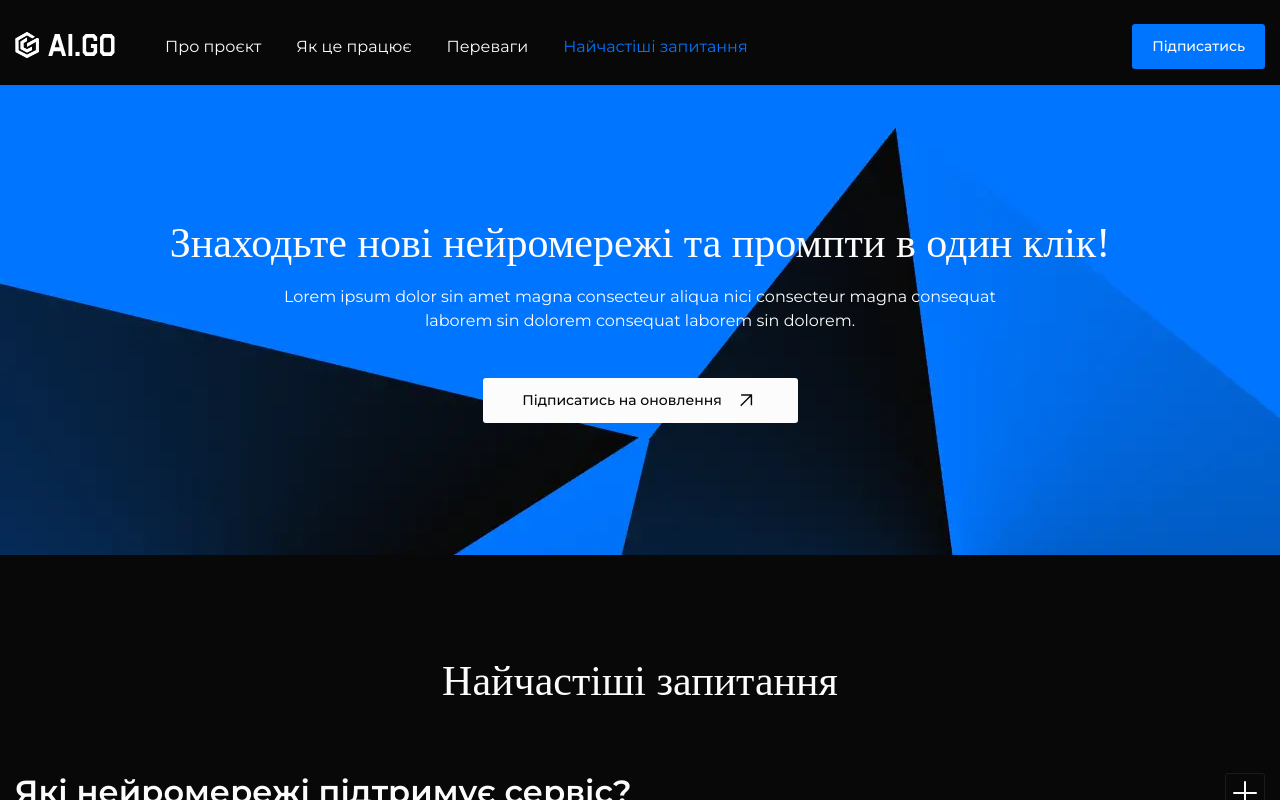
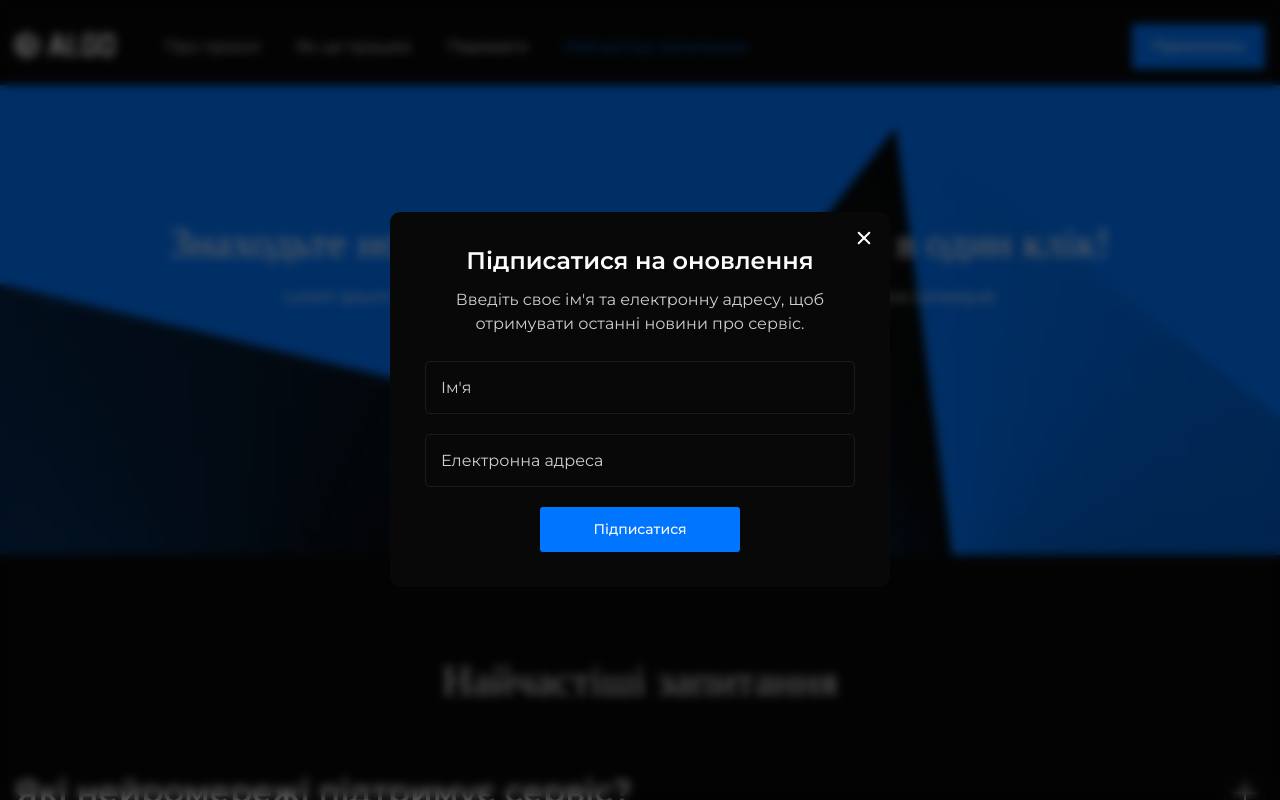
Before and after one commit to KostyaDemchenko/ai_go_lending, a Next.js app: page / in a window 1280 px wide. Both pictures are taken after a click on the button "Підписатись на оновлення". Shown: the part 4091-4891 px from the top of the page. Built offline with nearby package versions, Linux system fonts and the light colour scheme; no server answers; a web font is replaced by a local one.

Commit message:
--added: Added feead back modal

```diff
--- a/package.json
+++ b/package.json
@@ -9,10 +9,13 @@
     "lint": "next lint"
   },
   "dependencies": {
+    "@hookform/resolvers": "^4.0.0",
     "next": "15.1.6",
     "react": "^19.0.0",
     "react-dom": "^19.0.0",
-    "sass": "^1.84.0"
+    "react-hook-form": "^7.54.2",
+    "sass": "^1.84.0",
+    "zod": "^3.24.2"
   },
   "devDependencies": {
     "@types/node": "^20",
--- a/src/app/global.scss
+++ b/src/app/global.scss
@@ -2,7 +2,7 @@
 
 // SCROLLBAR
 ::-webkit-scrollbar {
-  width: 8px;
+  width: 4px;
 }
 
 ::-webkit-scrollbar-track {
--- /dev/null
+++ b/src/components/FeedbackForm/index.tsx
@@ -0,0 +1,109 @@
+import React, { useEffect, useState } from "react";
+import ReactDOM from "react-dom";
+import { useForm } from "react-hook-form";
+import { z } from "zod";
+import { zodResolver } from "@hookform/resolvers/zod";
+
+import Button from "@/src/components/Button";
+
+import "./style.scss";
+
+// Схема валидации с помощью Zod
+const feedbackSchema = z.object({
+  name: z.string().min(2, "Ім'я повинно містити принаймні 2 символи"),
+  email: z.string().email("Будь ласка, введіть дійсну електронну адресу"),
+});
+
+type FeedbackFormData = z.infer<typeof feedbackSchema>;
+
+interface FeedbackModalProps {
+  visible: boolean;
+  onClose: () => void;
+}
+
+const FeedbackModal: React.FC<FeedbackModalProps> = ({ visible, onClose }) => {
+  const [isClosing, setIsClosing] = useState(false);
+
+  const {
+    register,
+    handleSubmit,
+    formState: { errors },
+    reset,
+  } = useForm<FeedbackFormData>({
+    resolver: zodResolver(feedbackSchema),
+  });
+
+  const onSubmit = (data: FeedbackFormData) => {
+    console.log("Submitted data: ", data);
+    // Здесь можно реализовать отправку данных на сервер
+    reset();
+    triggerClose();
+  };
+
+  const triggerClose = () => {
+    setIsClosing(true);
+    // После окончания анимации (0.3с) вызываем onClose
+    setTimeout(() => {
+      setIsClosing(false);
+      onClose();
+    }, 300);
+  };
+
+  // Отключаем скролл, когда модалка открыта
+  useEffect(() => {
+    if (visible) {
+      document.body.style.overflow = "hidden";
+    } else {
+      document.body.style.overflow = "";
+    }
+    return () => {
+      document.body.style.overflow = "";
+    };
+  }, [visible]);
+
+  if (!visible) return null;
+
+  // Получаем элемент для портала (убедитесь, что он есть в DOM)
+  const modalRoot = document.getElementById("modal-root");
+  if (!modalRoot) return null;
+
+  const modalContent = (
+    <div className='feedback-modal-overlay' onClick={triggerClose}>
+      <div
+        className={`feedback-modal-container ${isClosing ? "closing" : ""}`}
+        onClick={(e) => e.stopPropagation()}
+      >
+        <button className='modal-close-button' onClick={triggerClose}>
+          <span className='close-line'></span>
+          <span className='close-line'></span>
+        </button>
+        <div className='modal-info'>
+          <h2 className='modal-title'>Підписатися на оновлення</h2>
+          <p className='modal-description'>
+            Введіть своє ім'я та електронну адресу, щоб отримувати останні
+            новини про сервіс.
+          </p>
+        </div>
+        <form onSubmit={handleSubmit(onSubmit)} className='modal-form'>
+          <div className='form-group'>
+            <input type='text' placeholder="Ім'я" {...register("name")} />
+            {errors.name && <p className='error'>{errors.name.message}</p>}
+          </div>
+          <div className='form-group'>
+            <input
+              type='email'
+              placeholder='Електронна адреса'
+              {...register("email")}
+            />
+            {errors.email && <p className='error'>{errors.email.message}</p>}
+          </div>
+          <Button type='submit'>Підписатися</Button>
+        </form>
+      </div>
+    </div>
+  );
+
+  return ReactDOM.createPortal(modalContent, modalRoot);
+};
+
+export default FeedbackModal;
--- /dev/null
+++ b/src/components/FeedbackForm/style.scss
@@ -0,0 +1,161 @@
+@import "@/src/app/shortStyles.scss";
+
+.feedback-modal-overlay {
+  position: fixed;
+  top: 0;
+  left: 0;
+  width: 100%;
+  height: 100%;
+  /* Фон с полупрозрачностью и эффектом blur */
+  background: rgba(0, 0, 0, 0.6);
+  backdrop-filter: blur(5px);
+  display: flex;
+  align-items: center;
+  justify-content: center;
+  z-index: 1000;
+}
+
+.feedback-modal-container {
+  @include flex(center, center);
+  @include f-direction(column);
+  gap: 25px;
+  background-color: $bgDark;
+  padding: 35px;
+  border-radius: 10px;
+  width: 100%;
+  max-width: 500px;
+  margin: 0 20px;
+  color: $gray0;
+  position: relative;
+  text-align: center;
+  transform: scale(0.8);
+  opacity: 0;
+  animation: zoomIn 0.3s forwards;
+}
+
+.feedback-modal-container.closing {
+  animation: zoomOut 0.3s forwards;
+}
+
+@keyframes zoomIn {
+  to {
+    transform: scale(1);
+    opacity: 1;
+  }
+}
+
+@keyframes zoomOut {
+  from {
+    transform: scale(1);
+    opacity: 1;
+  }
+  to {
+    transform: scale(0.8);
+    opacity: 0;
+  }
+}
+
+.modal-close-button {
+  position: absolute;
+  top: 10px;
+  right: 10px;
+  width: 32px;
+  height: 32px;
+  background: transparent;
+  border: none;
+  cursor: pointer;
+  padding: 0;
+  outline: none;
+
+  .close-line {
+    position: absolute;
+    left: 50%;
+    top: 50%;
+    width: 17px;
+    height: 2px;
+    background-color: $gray0;
+    border-radius: 1px;
+    transform-origin: center;
+  }
+
+  .close-line:first-child {
+    transform: translate(-50%, -50%) rotate(45deg);
+  }
+
+  .close-line:last-child {
+    transform: translate(-50%, -50%) rotate(-45deg);
+  }
+}
+
+.modal-info {
+  @include flex(center, center);
+  @include f-direction(column);
+  gap: 12px;
+}
+
+.modal-title {
+  @include font(24px, 120%, 600);
+  font-family: $fontSecondary;
+  color: $gray0;
+}
+
+.modal-description {
+  @include font(16px, 150%, 400);
+  font-family: $fontSecondary;
+  color: $gray150;
+}
+
+.modal-form {
+  @include flex(flex-start, center);
+  @include f-direction(column);
+  gap: 20px;
+  width: 100%;
+}
+
+.form-group {
+  @include flex(flex-start, flex-start);
+  @include f-direction(column);
+  gap: 5px;
+  width: 100%;
+
+  input {
+    width: 100%;
+    padding: 16px 15px;
+    border-radius: 5px;
+    outline: none;
+    border: 1px solid $gray900;
+    background: $bgDark;
+    transition: 0.3s;
+    @include font(16px, 120%, 400);
+    font-family: $fontSecondary;
+    color: $gray0;
+
+    &::placeholder {
+      @include font(16px, 120%, 400);
+      font-family: $fontSecondary;
+      color: $gray150;
+    }
+
+    &:hover {
+      border: 1px solid $blue300;
+      transition: 0.3s;
+    }
+
+    &:focus {
+      border: 1px solid $blue500;
+      transition: 0.3s;
+    }
+
+    &.error {
+      border: 1px solid #ff6b6b;
+      transition: 0.3s;
+    }
+  }
+
+  .error {
+    @include font(14px, 150%, 400);
+    text-align: left;
+    font-family: $fontSecondary;
+    color: #ff6b6b;
+  }
+}
--- a/src/components/Header/index.tsx
+++ b/src/components/Header/index.tsx
@@ -1,6 +1,7 @@
 import React, { useState, useEffect } from "react";
 import Image from "next/image";
 import Button from "@/src/components/Button";
+import FeedbackModal from "@/src/components/FeedbackForm";
 
 import "./style.scss";
 
@@ -13,6 +14,7 @@ const Header: React.FC<HeaderProps> = () => {
   const [windowWidth, setWindowWidth] = useState(0);
   const [activeSection, setActiveSection] = useState<string>("about-us");
   const [scrolled, setScrolled] = useState<boolean>(false);
+  const [modalVisible, setModalVisible] = useState(false);
 
   // Массив объектов для навигационного меню
   const menuItems = [
@@ -41,16 +43,13 @@ const Header: React.FC<HeaderProps> = () => {
     return () => window.removeEventListener("scroll", handleScroll);
   }, []);
 
-  // Обработчик для определения активного раздела на странице
+  // Определяем активный раздел по скроллу
   useEffect(() => {
     const handleActiveSection = () => {
-      // Проходим по каждому элементу меню
       for (let i = 0; i < menuItems.length; i++) {
         const section = document.getElementById(menuItems[i].id);
         if (section) {
           const rect = section.getBoundingClientRect();
-          // Если верхняя граница раздела ниже фиксированной точки (например, 150px)
-          // и нижняя граница выше этой точки, то раздел считается активным
           if (rect.top <= 150 && rect.bottom >= 150) {
             setActiveSection(menuItems[i].id);
             break;
@@ -60,22 +59,20 @@ const Header: React.FC<HeaderProps> = () => {
     };
 
     window.addEventListener("scroll", handleActiveSection);
-    // Запускаем при первой загрузке
     handleActiveSection();
     return () => window.removeEventListener("scroll", handleActiveSection);
   }, []);
 
-  // Обработчик клика по ссылке — скроллит до нужного раздела
   const handleMenuClick = (id: string) => {
     setActiveSection(id);
     const section = document.getElementById(id);
     if (section) {
-      // Плавный скролл к разделу
       section.scrollIntoView({ behavior: "smooth" });
     }
   };
 
   return (
+    <>
       <header className={`header ${scrolled ? "scrolled" : ""}`}>
         <div className='container'>
           <div className='left-side'>
@@ -104,10 +101,17 @@ const Header: React.FC<HeaderProps> = () => {
             )}
           </div>
           <div className='right-side'>
-          <Button>Підписатись</Button>
+            <Button onClick={() => setModalVisible(true)}>Підписатись</Button>
           </div>
         </div>
       </header>
+
+      {/* Модальное окно рендерится через портал */}
+      <FeedbackModal
+        visible={modalVisible}
+        onClose={() => setModalVisible(false)}
+      />
+    </>
   );
 };
 
--- a/src/pages/_document.tsx
+++ b/src/pages/_document.tsx
@@ -19,6 +19,7 @@ class MyDocument extends Document {
         </Head>
         <body>
           <Main />
+          <div id='modal-root'></div>
           <NextScript />
         </body>
       </Html>
--- a/src/pages/index.tsx
+++ b/src/pages/index.tsx
@@ -1,4 +1,6 @@
+import React, { useState } from "react";
 import Image from "next/image";
+
 import HeadComponent from "@/src/components/Head";
 import Header from "@/src/components/Header";
 import Button from "@/src/components/Button";
@@ -7,6 +9,7 @@ import CardHIT from "@/src/components/CardHIT";
 import CardAdvantages from "@/src/components/CardAdvantages";
 import ScrollToTopButton from "@/src/components/ScrollToTopButton";
 import Accordion, { Item } from "@/src/components/Accordion";
+import FeedbackModal from "@/src/components/FeedbackForm";
 import Footer from "@/src/components/Footer";
 
 import img from "@/public/img/utils";
@@ -93,6 +96,8 @@ const Data: Item[] = [
 ];
 
 export default function Home() {
+  const [modalVisible, setModalVisible] = useState(false);
+
   return (
     <div className='hero'>
       <HeadComponent
@@ -112,7 +117,7 @@ export default function Home() {
                 consecteur magna consequat laborem sin dolorem consequat laborem
                 sin dolorem.
               </h3>
-              <Button>
+              <Button onClick={() => setModalVisible(true)}>
                 Почати зараз
                 <Image src={icons.open} alt='arrow' width={24} height={24} />
               </Button>
@@ -182,7 +187,10 @@ export default function Home() {
                   laborem sin dolorem.
                 </h3>
               </div>
-              <Button className='secondary'>
+              <Button
+                className='secondary'
+                onClick={() => setModalVisible(true)}
+              >
                 Підписатись на оновлення
                 <Image
                   src={icons.openDark}
@@ -205,6 +213,10 @@ export default function Home() {
         </main>
       </section>
       <Footer />
+      <FeedbackModal
+        visible={modalVisible}
+        onClose={() => setModalVisible(false)}
+      />
       <ScrollToTopButton />
     </div>
   );
```
Also changed, not shown: 1 other file (tests, documents, lock files or other folders). Lines whose indentation alone changed are shown as unchanged.
